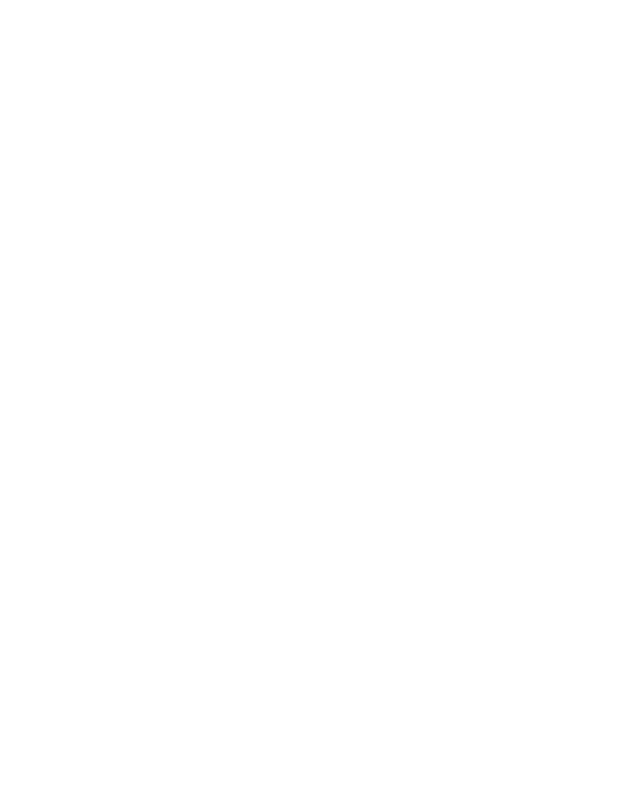
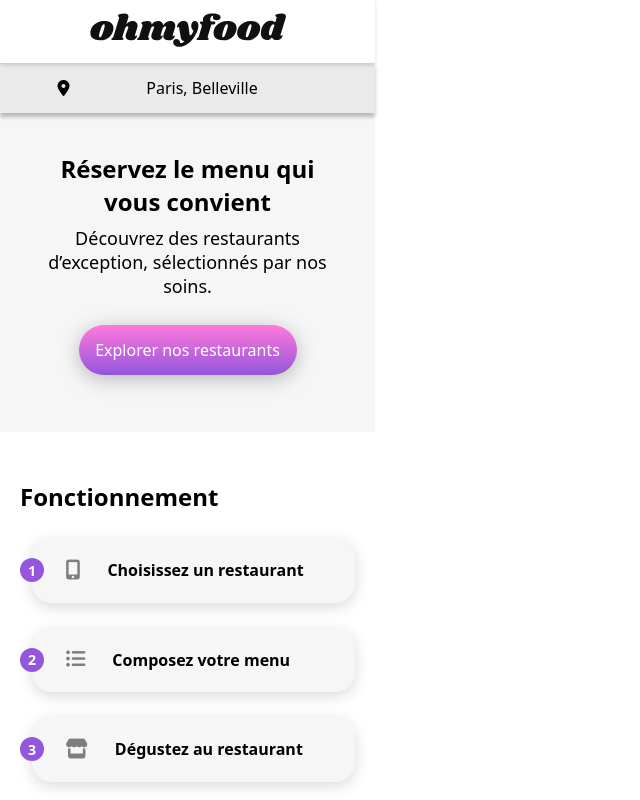
Before and after one commit to david-l6/ohmyfood, a plain HTML site: page index.html in a window 1280 px wide. Shown: the top 800 px of the page, without its empty margins (0-640 px from the left). Drawn offline with Linux system fonts and the light colour scheme; a web font is replaced by a local one.

Commit message:
2nd commit

```diff
--- a/index.html
+++ b/index.html
@@ -1,72 +1,147 @@
 <!DOCTYPE html>
 <html lang="fr">
     <head>
-
+        <meta charset="UTF-8">
+        <meta name="viewport" content="width=device-width, initial-scale=1.0">
+        <title>ohmyfood</title>
+        <link rel="preconnect" href="https://fonts.googleapis.com">
+        <link rel="preconnect" href="https://fonts.gstatic.com" crossorigin>
+        <link href="https://fonts.googleapis.com/css2?family=Roboto:ital,wght@0,100;0,300;0,400;0,500;0,700;0,900;1,100;1,300;1,400;1,500;1,700;1,900&family=Shrikhand&display=swap" rel="stylesheet">
+        <script src="https://kit.fontawesome.com/d783e3d685.js" crossorigin="anonymous"></script>
+        <link rel="stylesheet" href="/scss/mobile.css">
     </head>
     <body>
+        <div class="main-container">
             <header>
-            <div>
-<!-- logo lien -->
+                <div class="logo">
+                    <a href="index.html">
+                        <img src="assets/images/logo/ohmyfood@2x.svg" alt="logo du site ohmyfood">
+                    </a>
                 </div>
-            <div>
-<!-- input -->
+                <div class="location-input">
+                    <div class="location-icon">
+                        <i class="fa-solid fa-location-dot"></i>
+                    </div>
+                    <form action="#">
+                        <input type="text" name="location" placeholder="Paris, Belleville" autocomplete="off">
+                    </form>
                 </div>
             </header>
             <main>
+                <section>
                     <div class="hero">
-<!-- h1 + p + button -->
+                        <div class="hero-text">
+                        <h1>Réservez le menu qui vous convient</h1>
+                        <p>Découvrez des restaurants d’exception, sélectionnés par nos soins.</p>
                         </div>
+                        <div class="hero-button">
+                            <button>Explorer nos restaurants</button>
+                        </div>
+                    </div>
+                </section>
+                <section>
                     <div class="fonctionnement">
-                <div>
-<!-- h2 -->
+                        <div class="fonctionnement-title">
+                            <h2>Fonctionnement</h2>
                         </div>
-                <div>
-<!-- carte *3 -->
-                    <div>
-<!-- numéro -->
+                        <div class="fonctionnement-card">
+                            <div class="fonctionnement-number">
+                                <h4>1</h4>
                             </div>
-                    <div>
-                        <div>
-<!-- icone -->
+                            <div class="fonctionnement-content">
+                                <div class="fonctionnement-icon">
+                                    <i class="fa-solid fa-mobile-screen-button"></i>
                                 </div>
-                        <div>
-<!-- h4 -->
+                                <div class="fonctionnement-text">
+                                    <h4>Choisissez un restaurant</h4>
+                                </div>
+                            </div>
+                        </div>
+                        <div class="fonctionnement-card">
+                            <div class="fonctionnement-number">
+                                <h4>2</h4>
+                            </div>
+                            <div class="fonctionnement-content">
+                                <div class="fonctionnement-icon">
+                                    <i class="fa-solid fa-list-ul"></i>
+                                </div>
+                                <div class="fonctionnement-text">
+                                    <h4>Composez votre menu</h4>
+                                </div>
+                            </div>
+                        </div>
+                        <div class="fonctionnement-card">
+                            <div class="fonctionnement-number">
+                                <h4>3</h4>
+                            </div>
+                            <div class="fonctionnement-content">
+                                <div class="fonctionnement-icon">
+                                    <i class="fa-solid fa-store"></i>
+                                </div>
+                                <div class="fonctionnement-text">
+                                    <h4>Dégustez au restaurant</h4>
                                 </div>
                             </div>
                         </div>
                     </div>
+                </section>
+                <section>
                     <div class="restaurants">
                         <div>
         <!-- h2 -->
+                            <h2>Restaurants</h2>
                         </div>
                         <div>
         <!-- cartes liens *4 -->
                             <div>
         <!-- img -->
+                                <img src="assets/images/restaurants/jay-wennington-N_Y88TWmGwA-unsplash.jpg" alt="photo d'un plat de restaurant">
                             </div>
                             <div>
                                 <div>
                                     <div>
         <!-- h3 -->
+                                        <h3>La palette du goût</h3>
                                     </div>
                                     <div>
         <!-- p -->
+                                        <p>Ménilmontant</p>
                                     </div>
                                 </div>
                                 <div>
         <!-- icone ceur -->
+                                    <i class="fa-regular fa-heart"></i>
                                 </div>
                             </div>
                         </div>
                     </div>
+                </section>
             </main>
             <footer>
                 <div>
     <!-- logo -->
+                    <a href="#">
+                        <img src="assets/images/logo/ohmyfood@2x.svg" alt="logo du site ohmyfood">
+                    </a>
                 </div>
                 <div>
     <!-- liens *4 -->
+                    <a href="#">
+                        <i class="fa-solid fa-utensils"></i>
+                        <h4>Proposer un restaurant</h4>
+                    </a>
+                    <a href="#">
+                        <i class="fa-solid fa-handshake-angle"></i>
+                        <h4>Devenir partenaire</h4>
+                    </a>
+                    <a href="#">
+                        <h4>Mentions légales</h4>
+                    </a>
+                    <a href="#">
+                        <h4>Contact</h4>
+                    </a>
                 </div>
             </footer>
         </body>
+    </div>
 </html>
--- /dev/null
+++ b/scss/mobile.scss
@@ -0,0 +1,199 @@
+// Variables :
+    $primary-color: #9356DC;
+    $secondary-color: #FF79DA;
+    $tertiary-color: #99E2D0;
+
+// @mixin text roboto sur 18px
+// @mixin ombre 15 4 10%
+// @mixin bouton dégrade primaire secondaire avec le shadow 25% texte blanc et radius
+@mixin button{
+    height: 50px;
+    width: 218px;
+    border-radius: 25px;
+    border: none;
+    padding: 0;
+    font-family: system-ui, -apple-system, BlinkMacSystemFont, 'Segoe UI', Roboto, Oxygen, Ubuntu, Cantarell, 'Open Sans', 'Helvetica Neue', sans-serif;
+    font-weight: 500;
+    font-size: 1rem;
+    color: #FFFFFF;
+    background: linear-gradient(to top, $primary-color, $secondary-color);
+    filter: drop-shadow(0px 4px 10px rgba(0, 0, 0, 0.25));
+
+    &:hover{
+        background: linear-gradient(to top, #9356DC -5.2%, #FF79DA 110.74%),
+linear-gradient(0deg, rgba(255, 255, 255, 0.15), rgba(255, 255, 255, 0.15));
+        filter: drop-shadow(0px 4px 15px rgba(0, 0, 0, 0.35));
+    }
+}
+// @mixin carte menu radius disposition text + prix + shadow
+
+body{
+    margin: 0px;
+}
+
+.main-container{
+    width: 100%;
+    max-width: 375px;
+    box-sizing: border-box;
+    background-color: #F6F6F6;
+}
+
+p{
+    font-family: system-ui, -apple-system, BlinkMacSystemFont, 'Segoe UI', Roboto, Oxygen, Ubuntu, Cantarell, 'Open Sans', 'Helvetica Neue', sans-serif;
+    font-size: 1.125rem;
+    margin: 0;
+}
+
+h1, h2{
+    font-family: system-ui, -apple-system, BlinkMacSystemFont, 'Segoe UI', Roboto, Oxygen, Ubuntu, Cantarell, 'Open Sans', 'Helvetica Neue', sans-serif;
+    font-size: 1.5rem;
+    margin: 0;
+}
+
+h3{
+
+}
+
+h4{
+    font-family: system-ui, -apple-system, BlinkMacSystemFont, 'Segoe UI', Roboto, Oxygen, Ubuntu, Cantarell, 'Open Sans', 'Helvetica Neue', sans-serif;
+}
+
+.logo{
+    height: 63px;
+    display: flex;
+    justify-content: center;
+    align-items: center;
+    background-color: #FFFFFF;
+    box-shadow: 0px 2px 4px rgba(0, 0, 0, 0.15);
+    position: relative;
+}
+
+.location-input{
+    height: 50px;
+    box-shadow: 0px 4px 4px rgba(0, 0, 0, 0.25);
+    display: flex;
+    justify-content: center;
+    align-items: center;
+    gap: 17px;
+    background-color: #EAEAEA;
+
+    form input{
+        border: none;
+        background-color: #EAEAEA;
+        font-family: system-ui, -apple-system, BlinkMacSystemFont, 'Segoe UI', Roboto, Oxygen, Ubuntu, Cantarell, 'Open Sans', 'Helvetica Neue', sans-serif;
+        font-size: 1rem;
+        font-weight: 500;
+        padding: 0;
+        height: 19px;
+        text-align: center;
+
+        &:hover{
+            cursor: text;
+        }
+
+        &::placeholder{
+            color: black;
+            font-family: system-ui, -apple-system, BlinkMacSystemFont, 'Segoe UI', Roboto, Oxygen, Ubuntu, Cantarell, 'Open Sans', 'Helvetica Neue', sans-serif;
+            font-size: 1rem;
+            font-weight: 500;
+            text-align: center;
+        }
+
+        &:focus{
+            outline: none;
+
+            &::placeholder{
+                opacity: 0;
+            }
+        }
+    }
+
+    .location-icon{
+        display: flex;
+        align-items: center;
+        font-size: 16px;
+    }
+}
+
+.hero{
+    display: flex;
+    flex-direction: column;
+    align-items: center;
+    padding: 39px 0 30px 0;
+
+    .hero-text{
+        display: flex;
+        flex-direction: column;
+        align-items: center;
+        text-align: center;
+        gap: 8px;
+
+        h1{
+            width: 73.33%;
+        }
+
+        p{
+            width: 84%;
+        }
+    }
+
+    .hero-button {
+
+
+        button{
+            margin: 27px 0;
+            @include button
+        }
+    }
+}
+
+.fonctionnement{
+    background-color: #FFFFFF;
+    padding: 48px 20px 68px 20px;
+    display: flex;
+    flex-direction: column;
+    gap: 25px;
+
+    .fonctionnement-title{
+
+    }
+
+    .fonctionnement-card{
+        display: flex;
+        align-items: center;
+
+        .fonctionnement-number{
+            position: absolute;
+            border-radius: 50%;
+            background-color: $primary-color;
+            color: #FFFFFF;
+            width: 24px;
+            height: 24px;
+            display: flex;
+            align-items: center;
+            justify-content: center;
+            font-size: 14.18px;
+            font-weight: 500;
+        }
+
+        .fonctionnement-content{
+            width: 100%;
+            display: flex;
+            align-items: center;
+            background-color: #F6F6F6;
+            box-shadow: 0px 4px 15px rgba(0, 0, 0, 0.15);
+            margin: 0 0 0 12px;
+            border-radius: 20px;
+
+            .fonctionnement-icon{
+                padding: 0 27px 0 33.47px;
+                color: #7E7E7E;
+                font-size: 19.9px;
+            }
+
+            .fonctionnement-text{
+                width: 100%;
+            }
+        }
+    }
+}
```
Also changed, not shown: scss/mobile.css (added), 2 other files. Lines whose indentation alone changed are shown as unchanged.
